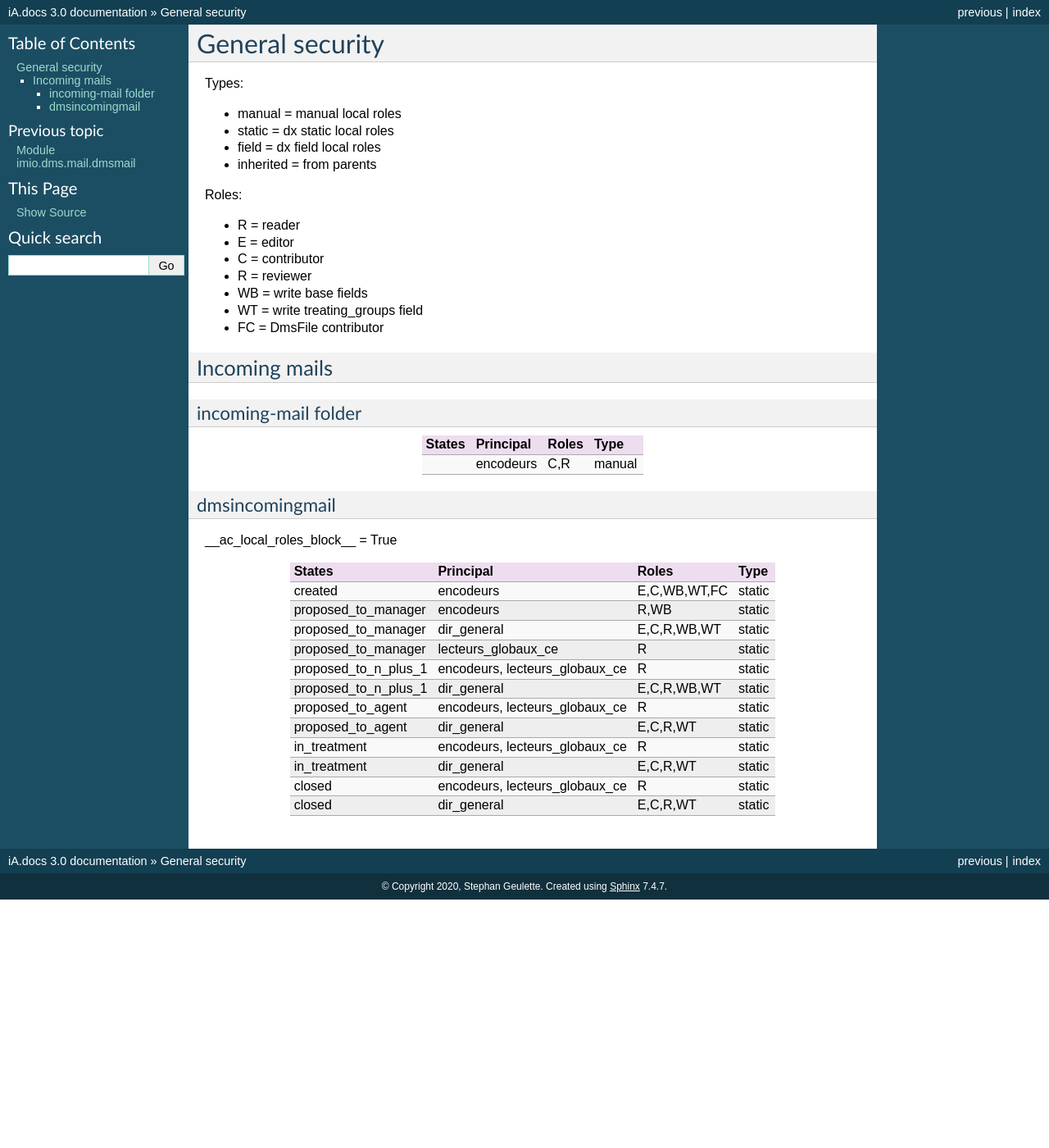
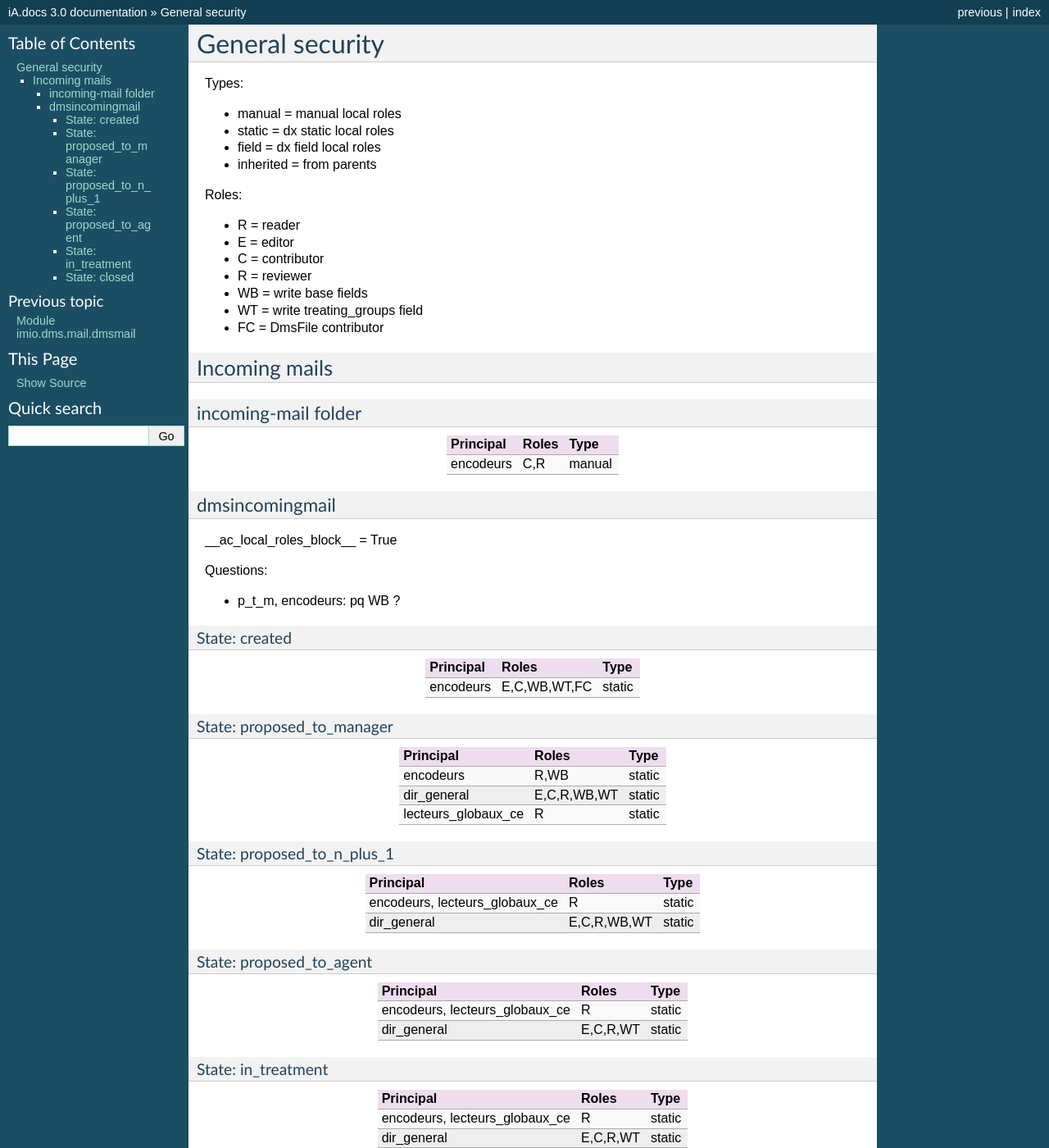
Before and after one commit to IMIO/server.dmsmail, a Sphinx documentation site: the page built from docs/source/security.rst, in a window 1280 px wide and 1400 px high. Shown: the whole window at 82% size. Built offline with Sphinx 7.4.7, drawn with Linux system fonts in a browser that asks for light colours; some of the changed text lies outside the part shown.

Commit message:
Separated rst tables to be clearer

```diff
--- a/docs/source/security.rst
+++ b/docs/source/security.rst
@@ -26,45 +26,77 @@ Incoming mails
 incoming-mail folder
 ####################
 
-+---------------------------+---------------+----------------+---------------------+
-| States                    | Principal     | Roles          | Type                |
-+===========================+===============+================+=====================+
-|                           | encodeurs     | C,R            | manual              |
-+---------------------------+---------------+----------------+---------------------+
++---------------+----------------+---------------------+
+| Principal     | Roles          | Type                |
++===============+================+=====================+
+| encodeurs     | C,R            | manual              |
++---------------+----------------+---------------------+
 
 dmsincomingmail
 ###############
 
 __ac_local_roles_block__ = True
 
-+---------------------+---------------------+----------------+---------------------+
-| States              | Principal           | Roles          | Type                |
-+=====================+=====================+================+=====================+
-| created             | encodeurs           | E,C,WB,WT,FC   | static              |
-+---------------------+---------------------+----------------+---------------------+
-| proposed_to_manager | encodeurs           | R,WB           | static              |
-+---------------------+---------------------+----------------+---------------------+
-| proposed_to_manager | dir_general         | E,C,R,WB,WT    | static              |
-+---------------------+---------------------+----------------+---------------------+
-| proposed_to_manager | lecteurs_globaux_ce | R              | static              |
-+---------------------+---------------------+----------------+---------------------+
-| proposed_to_n_plus_1| encodeurs,          | R              | static              |
-|                     | lecteurs_globaux_ce |                |                     |
-+---------------------+---------------------+----------------+---------------------+
-| proposed_to_n_plus_1| dir_general         | E,C,R,WB,WT    | static              |
-+---------------------+---------------------+----------------+---------------------+
-| proposed_to_agent   | encodeurs,          | R              | static              |
-|                     | lecteurs_globaux_ce |                |                     |
-+---------------------+---------------------+----------------+---------------------+
-| proposed_to_agent   | dir_general         | E,C,R,WT       | static              |
-+---------------------+---------------------+----------------+---------------------+
-| in_treatment        | encodeurs,          | R              | static              |
-|                     | lecteurs_globaux_ce |                |                     |
-+---------------------+---------------------+----------------+---------------------+
-| in_treatment        | dir_general         | E,C,R,WT       | static              |
-+---------------------+---------------------+----------------+---------------------+
-| closed              | encodeurs,          | R              | static              |
-|                     | lecteurs_globaux_ce |                |                     |
-+---------------------+---------------------+----------------+---------------------+
-| closed              | dir_general         | E,C,R,WT       | static              |
-+---------------------+---------------------+----------------+---------------------+
+Questions:
+
+* p_t_m, encodeurs: pq WB ?
+
+State: created
+--------------
++---------------------+----------------+---------------------+
+| Principal           | Roles          | Type                |
++=====================+================+=====================+
+| encodeurs           | E,C,WB,WT,FC   | static              |
++---------------------+----------------+---------------------+
+
+State: proposed_to_manager
+--------------------------
++---------------------+----------------+---------------------+
+| Principal           | Roles          | Type                |
++=====================+================+=====================+
+| encodeurs           | R,WB           | static              |
++---------------------+----------------+---------------------+
+| dir_general         | E,C,R,WB,WT    | static              |
++---------------------+----------------+---------------------+
+| lecteurs_globaux_ce | R              | static              |
++---------------------+----------------+---------------------+
+
+State: proposed_to_n_plus_1
+---------------------------
++----------------------------------------+----------------+---------------------+
+| Principal                              | Roles          | Type                |
++========================================+================+=====================+
+| encodeurs, lecteurs_globaux_ce         | R              | static              |
++----------------------------------------+----------------+---------------------+
+| dir_general                            | E,C,R,WB,WT    | static              |
++----------------------------------------+----------------+---------------------+
+
+State: proposed_to_agent
+------------------------
++----------------------------------------+----------------+---------------------+
+| Principal                              | Roles          | Type                |
++========================================+================+=====================+
+| encodeurs, lecteurs_globaux_ce         | R              | static              |
++----------------------------------------+----------------+---------------------+
+| dir_general                            | E,C,R,WT       | static              |
++----------------------------------------+----------------+---------------------+
+
+State: in_treatment
+-------------------
++----------------------------------------+----------------+---------------------+
+| Principal                              | Roles          | Type                |
++========================================+================+=====================+
+| encodeurs, lecteurs_globaux_ce         | R              | static              |
++----------------------------------------+----------------+---------------------+
+| dir_general                            | E,C,R,WT       | static              |
++----------------------------------------+----------------+---------------------+
+
+State: closed
+-------------
++----------------------------------------+----------------+---------------------+
+| Principal                              | Roles          | Type                |
++========================================+================+=====================+
+| encodeurs, lecteurs_globaux_ce         | R              | static              |
++----------------------------------------+----------------+---------------------+
+| dir_general                            | E,C,R,WT       | static              |
++----------------------------------------+----------------+---------------------+
```
